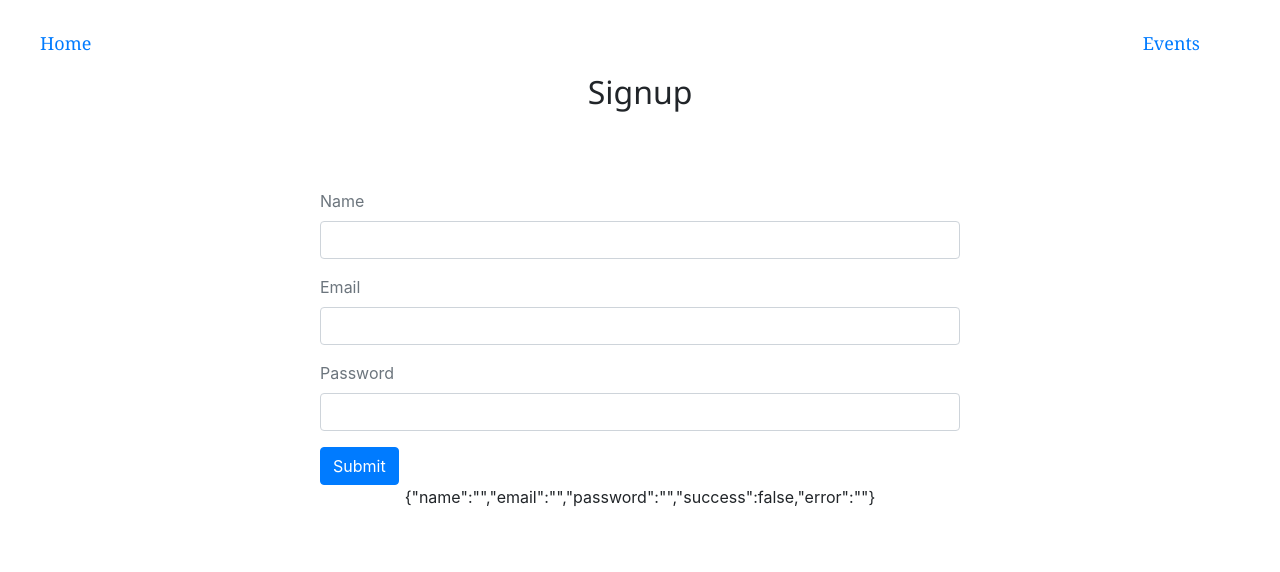
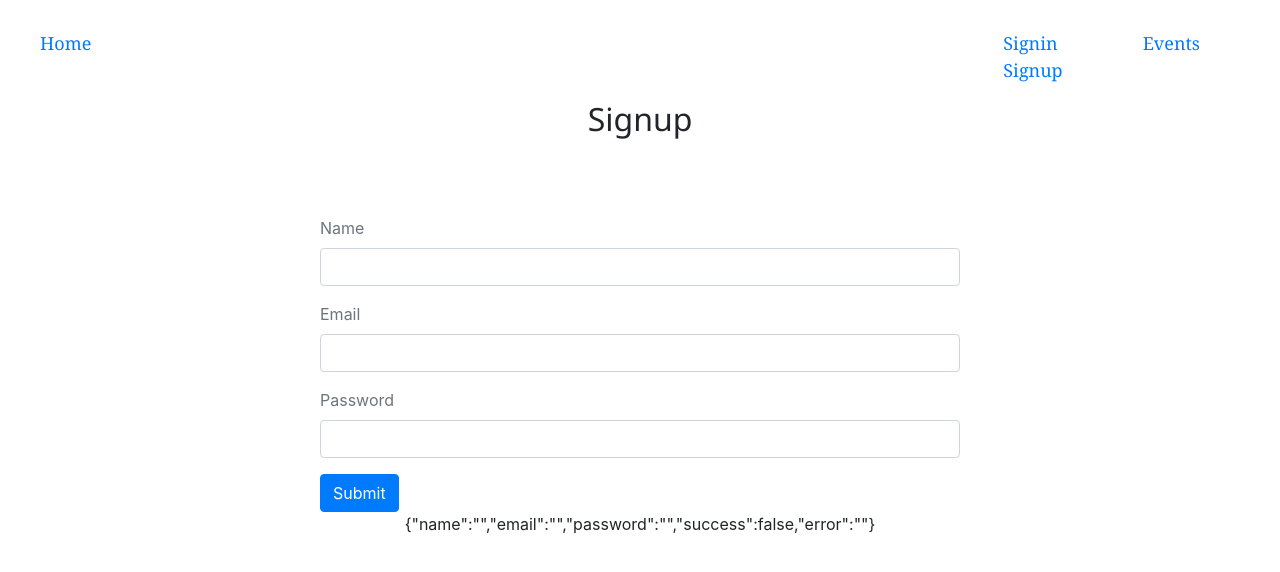
Before and after one commit to jdhova/travel-fullstack, a React (Create React App) app in the folder travel-frontend/: page /Signup in a window 1280 px wide. Shown: the top 572 px of the page. Built offline with nearby package versions, Linux system fonts and the light colour scheme.

Commit message:
signout done

```diff
--- a/travel-frontend/src/auth/index.js
+++ b/travel-frontend/src/auth/index.js
@@ -41,17 +41,6 @@ export const authenticate = (data, next) => {
   }
 };
 
-export const isAuthenticated = () => {
-  if (typeof window == 'undefined') {
-    return false;
-  }
-  if (localStorage.getItem('jwt')) {
-    return JSON.parse(localStorage.getItem('jwt'));
-  } else {
-    return false;
-  }
-};
-
 export const signout = (next) => {
   if (typeof window !== 'undefined') {
     localStorage.removeItem('jwt');
@@ -65,3 +54,14 @@ export const signout = (next) => {
       .catch((err) => console.log(err));
   }
 };
+
+export const isAuthenticated = () => {
+  if (typeof window == 'undefined') {
+    return false;
+  }
+  if (localStorage.getItem('jwt')) {
+    return JSON.parse(localStorage.getItem('jwt'));
+  } else {
+    return false;
+  }
+};
--- a/travel-frontend/src/layout/Navbar.js
+++ b/travel-frontend/src/layout/Navbar.js
@@ -1,9 +1,9 @@
 import React, { Fragment } from 'react';
 import { Link, withRouter } from 'react-router-dom';
 import '../App.css';
-import { isAuthenticated } from '../auth';
+import { signout, isAuthenticated } from '../auth';
 
-const Navbar = () => {
+const Navbar = ({ history }) => {
   return (
     <Fragment>
       <div className='main-nav'>
@@ -17,9 +17,8 @@ const Navbar = () => {
 
         <div className='othernav'>
           <ul>
-            {isAuthenticated() && (
+            {!isAuthenticated() && (
               <Fragment>
-                <ul>
                 <li>
                   {' '}
                   <Link to='/Signin'>Signin</Link>
@@ -28,7 +27,6 @@ const Navbar = () => {
                 <li>
                   <Link to='/Signup'>Signup</Link>
                 </li>
-                </ul>
               </Fragment>
             )}
           </ul>
@@ -37,7 +35,13 @@ const Navbar = () => {
             {isAuthenticated() && (
               <Fragment>
                 <ul>
-                  <li>
+                  <li
+                    onClick={() =>
+                      signout(() => {
+                        history.push('/');
+                      })
+                    }
+                  >
                     <Link to='/Signout'>Sigout</Link>
                   </li>
                 </ul>
```
Lines whose indentation alone changed are shown as unchanged.
